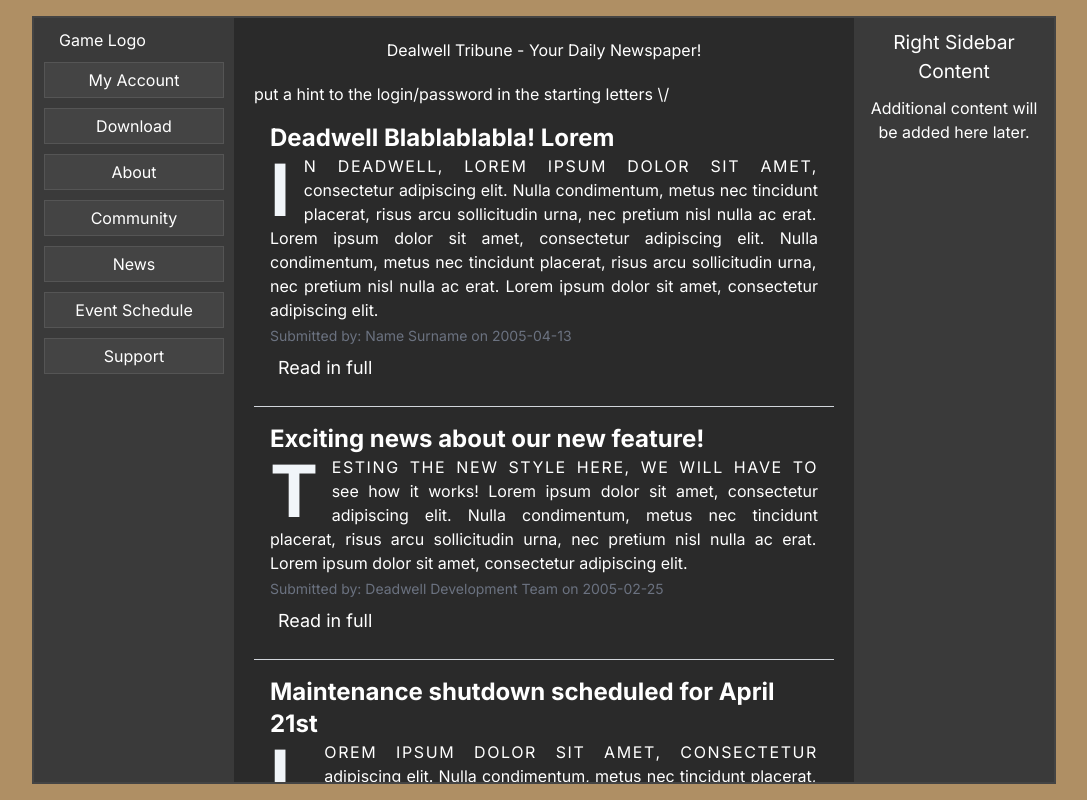
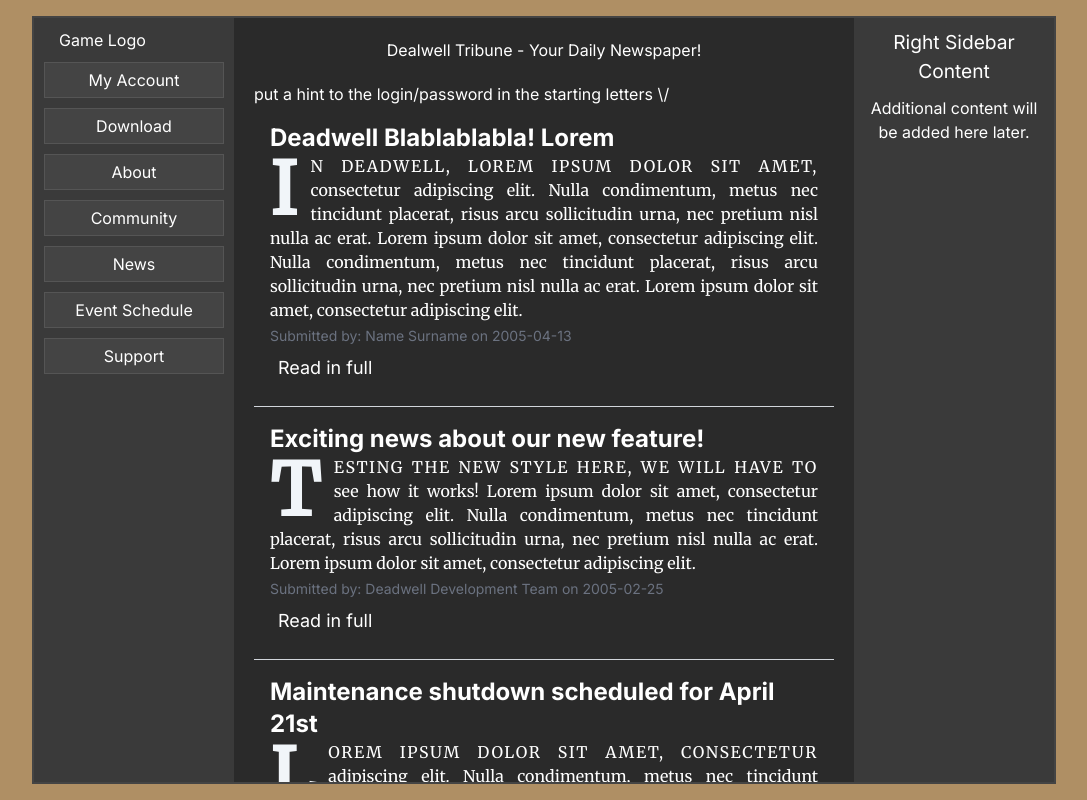
Before and after one commit to feliperost/mmo-visual-short, a Next.js app: page /news in a window 1280 px wide. Shown: the whole page, without its empty margins (96-1183 px from the left). Built offline with nearby package versions, Linux system fonts and the light colour scheme.

Commit message:
fixing font issues

```diff
--- a/app/components/NewsList.tsx
+++ b/app/components/NewsList.tsx
@@ -35,7 +35,7 @@ const NewsList = () => {
       {news.map((article) => (
         <div key={article.news_id} className="p-4 border-b border-gray-300">
           <h2 className="text-2xl font-bold">{article.news_title}</h2>
-          <p className="font-PlayfairDisplay first-line:uppercase first-line:tracking-widest
+          <p className="merriweather first-line:uppercase first-line:tracking-widest
   first-letter:text-7xl first-letter:font-bold first-letter:text-slate-100
   first-letter:mr-3 first-letter:float-left text-justify">{article.news_body}</p>
           <p className="text-sm text-gray-500 mt-1">Submitted by: {article.news_creator} on {article.news_date}</p>
--- a/app/forum/page.tsx
+++ b/app/forum/page.tsx
@@ -1,6 +1,7 @@
 import Sidebar from "../components/sidebar"
 import RightSidebar from "../components/rightSidebar"
 import Link from 'next/link';
+import { Button } from "@/components/ui/button";
 
 export default function Community() {
   return (
@@ -14,8 +15,10 @@ export default function Community() {
 
               <div className="@apply mb-5">
                   <h2>Our Community Forum is closed due to a scheduled maintenance. Sorry!</h2>
+                  <Button variant="test">
+                    <Link href={`/`}>Return to Homepage</Link>
+                  </Button>
 
-                  <Link href={`/`}>Return to Homepage</Link>
               </div>
 
           </div>
--- a/app/globals.css
+++ b/app/globals.css
@@ -88,6 +88,11 @@
   }
 }
 
+/* ADD FONTS LIKE THIS \/ */
+.merriweather {
+  font-family: var(--font-merriweather);
+}
+
 .animate-gradient {
   animation: color-change 6s infinite;
 }
--- a/app/layout.tsx
+++ b/app/layout.tsx
@@ -4,6 +4,12 @@ import "./globals.css";
 // import CustomCursor from "./components/CustomCursor";
 
 const inter = Inter({ subsets: ["latin"] });
+
+const merriweather = Merriweather({
+  subsets: ["latin"],
+  variable: "--font-merriweather",
+  weight: "400",
+})
 
 export const metadata: Metadata = {
   title: "Deadwell",
@@ -17,7 +23,9 @@ export default function RootLayout({
 }>) {
   return (
     <html lang="en">
-      <body className={inter.className}>{children}</body>
+      <body className={`${inter.className} ${merriweather.variable}`}>{children}</body>
     </html>
   );
 }
+
+// to add new fonts to the project, follow this guide: https://medium.com/@dolce-emmy/integrating-multiple-google-fonts-in-a-next-js-14-project-a-step-by-step-guide-ef051f3264e1
```
